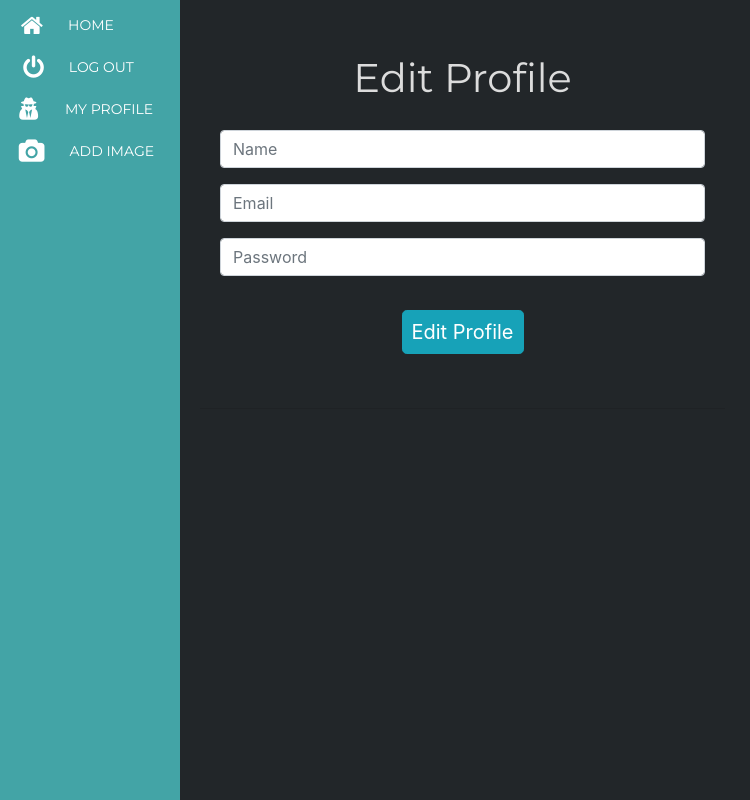
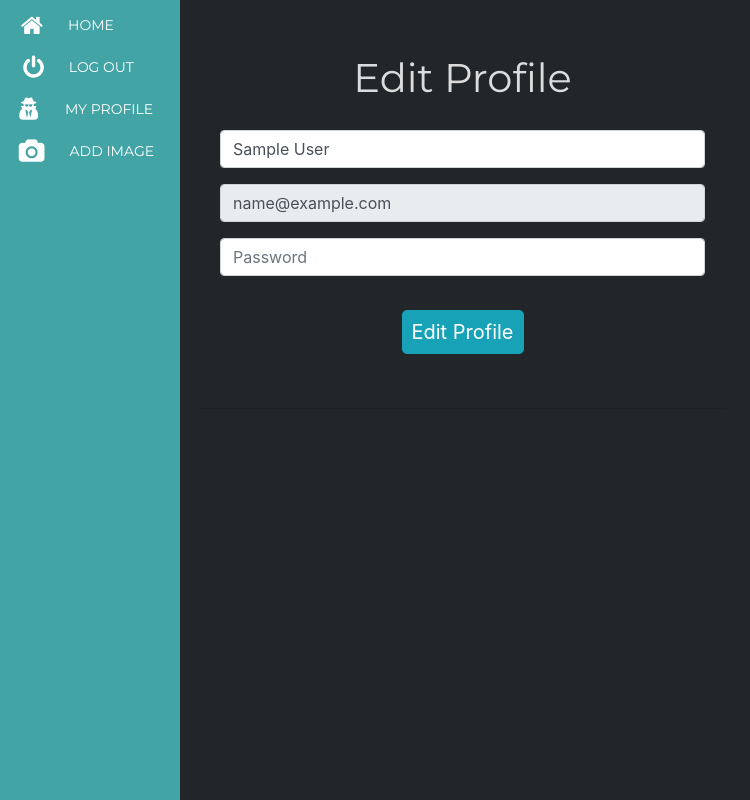
Before and after one commit to BBarden93/GA_Project_3, a Node server app: page /users/edit in a window 1280 px wide. Shown: the whole page, without its empty margins (0-750 px from the left). Run offline with Node 20, Linux system fonts and the light colour scheme; the visitor is signed in with stand-in values (Sample User, id 1); some libraries are stand-ins or nearby versions.

Commit message:
final changes to edit profile

```diff
--- a/public/css/style.css
+++ b/public/css/style.css
@@ -171,7 +171,7 @@ a:hover,a:focus {
 
 .card-text{
     font-size: 14px;
-    width: 120px;
+    width: 130px;
     color: #4dced0;
     text-align: left;
 }
--- a/views/edit.ejs
+++ b/views/edit.ejs
@@ -4,13 +4,13 @@
 
     <form action="/users/signup" method="post">
         <div class="form-group">
-            <input type="text" class="form-control" name="name"placeholder="Name">
+            <input type="text" class="form-control" value="<%=user.name%>" name="name"placeholder="Name">
         </div>
         <div class="form-group">
-            <input type="text" class="form-control" name="email" placeholder="Email">
+            <input type="text" class="form-control" value="<%=user.email%>" name="email" placeholder="Email" disabled>
         </div>
         <div class="form-group">
-            <input type="password" class="form-control" name="password" placeholder="Password">
+            <input type="password" class="form-control" name="password" placeholder="Password" >
         </div>
 
         <button type="submit" class="btn btn-info btn-lg">Edit Profile</button>
```
